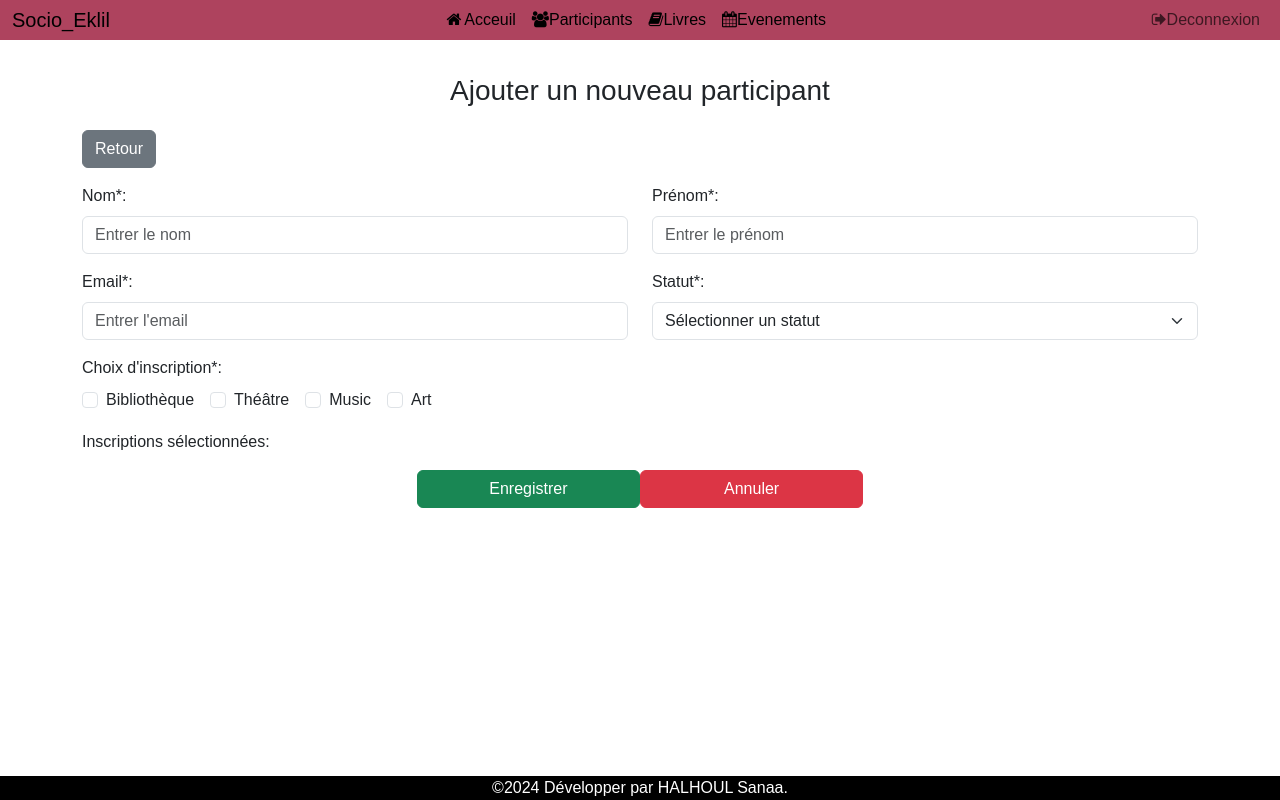
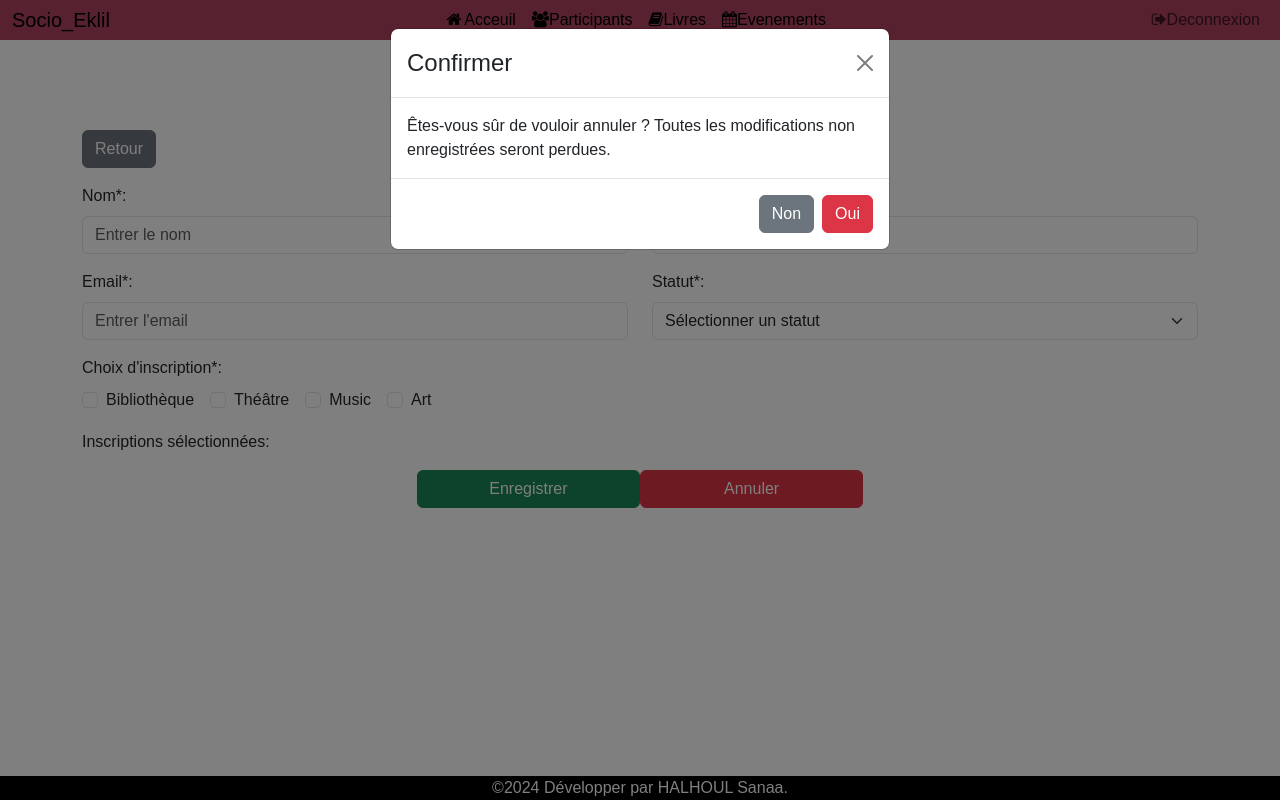
Before and after one commit to H-Sanaa/Gestion_EklilSocio, a React (Create React App) app in the folder frontend/: page /ajouter in a window 1280 px wide. Both pictures are taken after a click on the button "Annuler". Built offline with nearby package versions, Linux system fonts and the light colour scheme; no server answers.

Commit message:
Update Ajouter.jsx

```diff
--- a/frontend/src/Compenent/ParticipantComp/Ajouter.jsx
+++ b/frontend/src/Compenent/ParticipantComp/Ajouter.jsx
@@ -2,6 +2,8 @@ import React,{useEffect, useState}  from 'react';
 import { Link,useNavigate,useParams } from 'react-router-dom';
 import axios from 'axios';
 import { toast } from 'react-toastify';
+import { Modal, Button } from 'react-bootstrap';
+
  const Ajouter = () => {
 
     //connect to my REST API to create a participant
@@ -25,6 +27,7 @@ import { toast } from 'react-toastify';
     const[choix,setChoix]=useState([]);
      //convert the array choix to string
     const joinedChoix=choix.join(' ');
+    const [showCancelModal, setShowCancelModal] = useState(false); // Manage modal visibility
 
     useEffect(()=>{
         if(id){
@@ -79,6 +82,23 @@ import { toast } from 'react-toastify';
           setChoix(choix.filter((item) => item !== value)); // Remove unchecked value
         }
       }
+
+      // Show the cancel confirmation modal
+  const handleCancel = () => {
+    setShowCancelModal(true);
+  };
+
+  // Confirm cancel and navigate back
+  const confirmCancel = () => {
+    setShowCancelModal(false);
+    navigate("/participant"); // Navigate back to the participant list
+  };
+
+  // Close modal without cancelling
+  const handleCloseModal = () => {
+    setShowCancelModal(false);
+  };
+
       function pageTitle(){
         if(id){
             return <h3 className=" text-center mb-2">Modifier un  participant</h3>;
@@ -158,8 +178,26 @@ import { toast } from 'react-toastify';
     <div className="col-md-12 mb-3 d-flex justify-content-center" >
   <button type="submit" className="btn btn-success" onClick={saveorupdateParticipant}
   style={{ width: '20%' }}>Enregistrer</button>
-   <button type="submit" className="btn btn-danger" onClick={saveorupdateParticipant}
+   <button type="submit" className="btn btn-danger" onClick={handleCancel}
   style={{ width: '20%' }}>Annuler</button>
+
+
+
+    {/* Cancel Confirmation Modal */}
+    <Modal show={showCancelModal} onHide={handleCloseModal}>
+        <Modal.Header closeButton>
+          <Modal.Title>Confirmer</Modal.Title>
+        </Modal.Header>
+        <Modal.Body>Êtes-vous sûr de vouloir annuler ? Toutes les modifications non enregistrées seront perdues.</Modal.Body>
+        <Modal.Footer>
+          <Button variant="secondary" onClick={handleCloseModal}>
+            Non
+          </Button>
+          <Button variant="danger" onClick={confirmCancel}>
+            Oui
+          </Button>
+        </Modal.Footer>
+      </Modal>
 </div>
 
   </fieldset>
```
